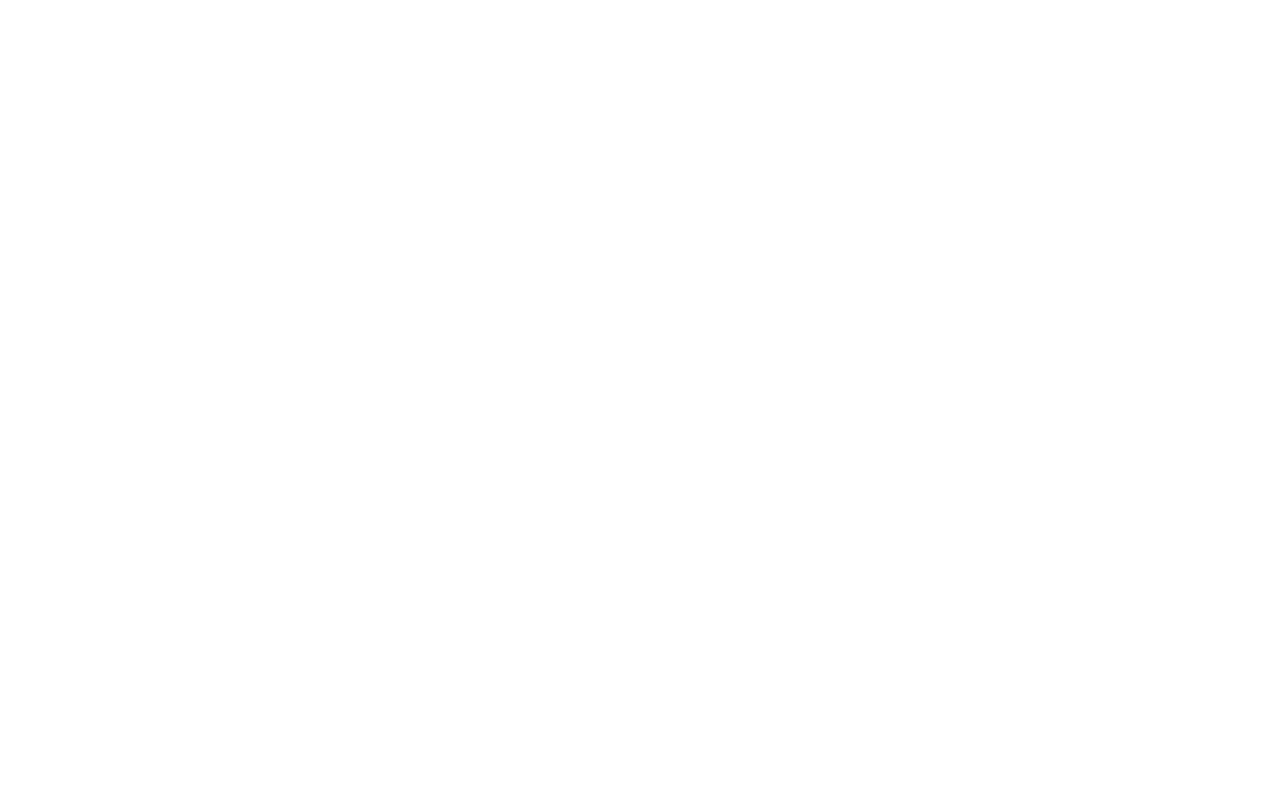
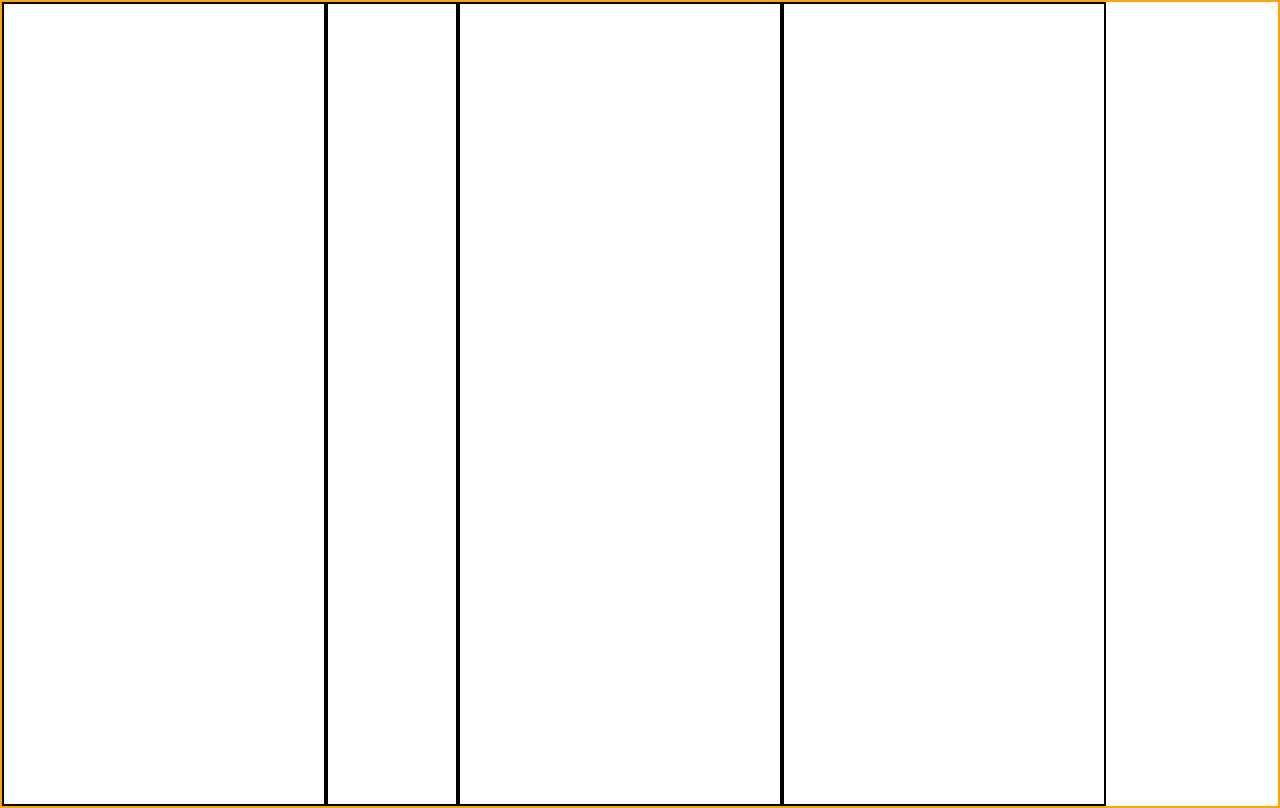
Before and after one commit to Jahazielvaz/flex-panels-image-gallery, a plain HTML site: page index.html in a window 1280 px wide. Drawn offline with Linux system fonts and the light colour scheme.

Commit message:
Working on getting the flex items to align properly

```diff
--- a/index.html
+++ b/index.html
@@ -6,6 +6,12 @@
     <link rel="stylesheet" href="./main.css">
   </head>
   <body>
+    <div id="main-container">
+      <section class="container" id="cont1"></section>
+      <section class="container" id="cont2"></section>
+      <section class="container" id="cont3"></section>
+      <section class="container" id="cont4"></section>
+    </div>
     <script src="./index.js"></script>
   </body>
 </html>
--- a/main.css
+++ b/main.css
@@ -4,3 +4,26 @@
   padding: 0;
   margin: 0;
 }
+
+.container{
+  border: 2px solid black;
+  height: 100vh;
+  width: 25vw;
+}
+
+#cont2{
+  width: 10vw;
+}
+
+/* #cont1 #cont2{
+  justify-content: flex-start;
+} */
+
+#cont4{
+  justify-content: flex-end;
+}
+
+#main-container{
+  display: flex;
+  border: 2px solid orange;
+}
```
